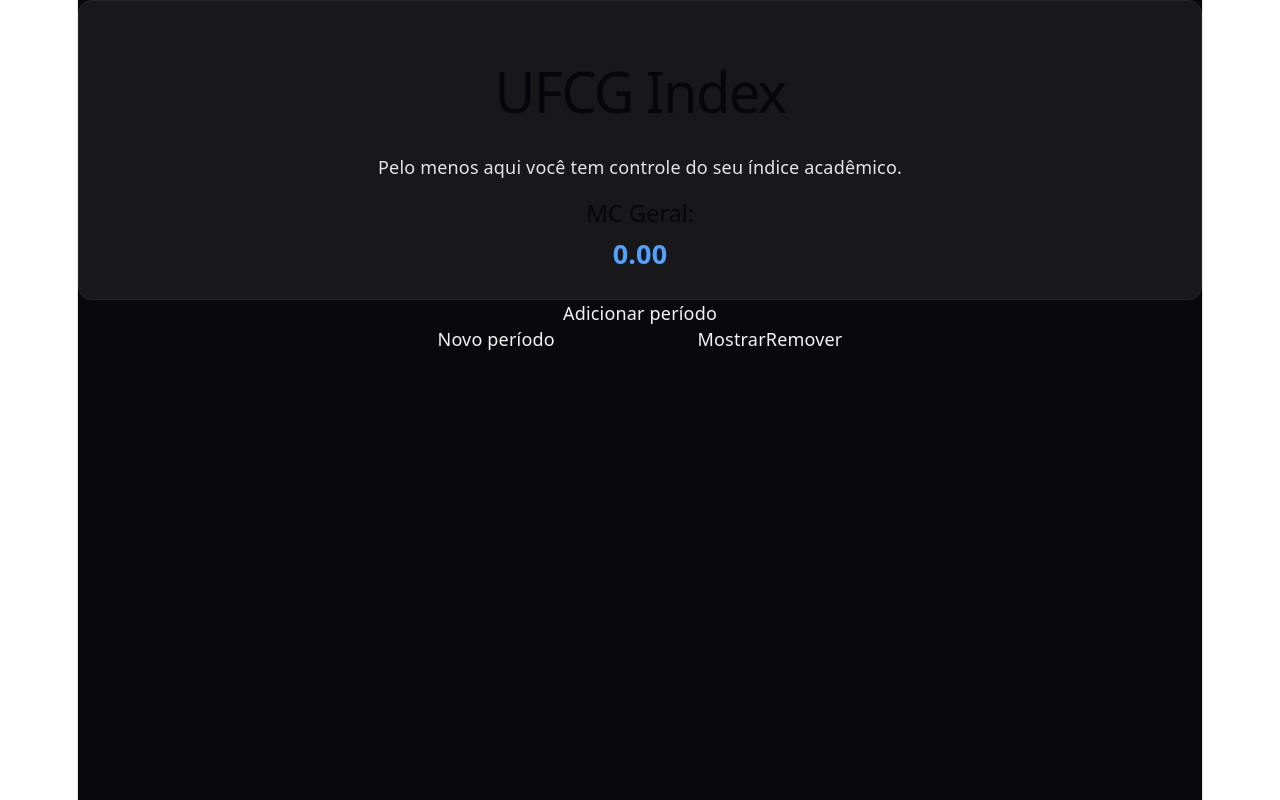
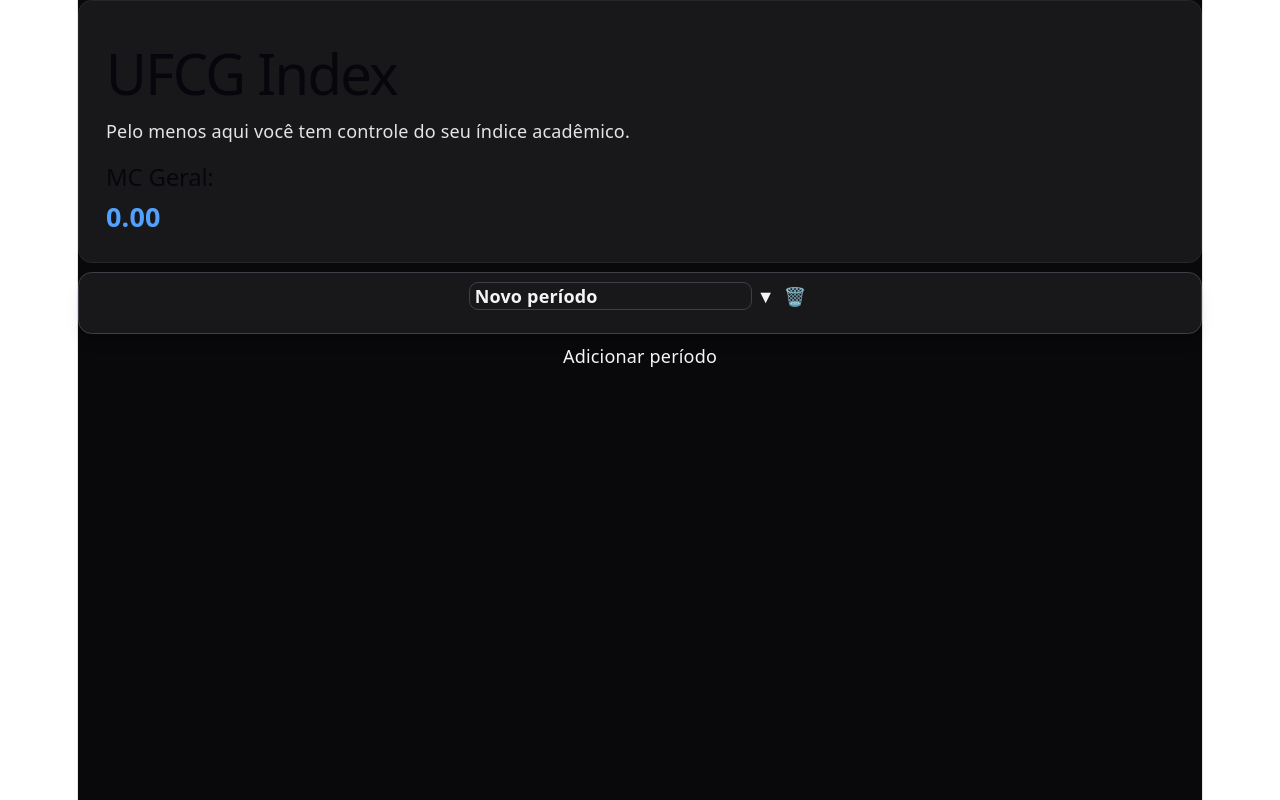
Before and after one commit to francisco-wedson/ufcg-index, a React app in the folder frontend/: page / in a window 1280 px wide. Both pictures are taken after a click on the button "Adicionar período". Built offline with nearby package versions, Linux system fonts and the light colour scheme; the HTML template or start-up script is replaced by a standard one.

Commit message:
style: redesign layout

```diff
--- a/frontend/src/App.jsx
+++ b/frontend/src/App.jsx
@@ -34,9 +34,9 @@
       setPeriods(renameSubject(periods, periodId, subjectId, newName)),
     remove: (periodId, subjectId) =>
       setPeriods(removeSubject(periods, periodId, subjectId)),
-    changeCredits: (periodId, subjectId, newCreditHours) =>
+    changeCredits: (periodId, subjectId, newCredits) =>
       setPeriods(
-        changeCreditsSubject(periods, periodId, subjectId, newCreditHours),
+        changeCreditsSubject(periods, periodId, subjectId, newCredits),
       ),
     toggleIncludeInMc: (periodId, subjectId) =>
       setPeriods(toggleIncludeInMcSubject(periods, periodId, subjectId)),
@@ -63,8 +63,8 @@
     <div className="min-h-screen bg-zinc-950 text-zinc-100">
       <main className="min-h-screen max-w-5xl mx-auto">
         <Header periods={periods} />
-        <button onClick={periodActions.add}>Adicionar período</button>
 
+        <div className="py-2 space-y-2">
           {periods.map((period) => (
             <PeriodCard
               key={period.id}
@@ -75,6 +75,10 @@
               gradeActions={gradeActions}
             />
           ))}
+        </div>
+        <div>
+          <button onClick={periodActions.add}>Adicionar período</button>
+        </div>
       </main>
     </div>
   );
--- a/frontend/src/components/Header.jsx
+++ b/frontend/src/components/Header.jsx
@@ -2,9 +2,9 @@
 
 const Header = ({ periods }) => {
   return (
-    <header className="bg-zinc-900 border border-zinc-800 rounded-xl p-6 space-y-4">
+    <header className="bg-zinc-900 border border-zinc-800 rounded-xl p-6 space-y-4 text-left">
       <div>
-        <h1 className="text-4xl font-bold">UFCG Index</h1>
+        <h1 className="text-10xl font-bold">UFCG Index</h1>
         <p className="text-base text-zinc-200">
           Pelo menos aqui você tem controle do seu índice acadêmico.
         </p>
--- a/frontend/src/components/PeriodCard.jsx
+++ b/frontend/src/components/PeriodCard.jsx
@@ -11,22 +11,28 @@
   const [isOpen, setIsOpen] = useState(false);
 
   return (
-    <div>
+    <div className="w-full bg-zinc-900 inline-block border border-zinc-700 rounded-xl shadow-lg p-2 space-y-3">
       <input
+        className=" border border-zinc-700 rounded-lg px-1 font-semibold text-zinc-100 focus:outline-none focus:ring-2 focus:ring-blue-500"
         type="text"
         value={period.name}
         onChange={(e) => onRenamePeriod(period.id, e.target.value)}
       />
       <button
-        onClick={() => {
-          isOpen ? setIsOpen(false) : setIsOpen(true);
-        }}
+        className="px-1 rounded-lg hover:bg-blue-700 transition"
+        onClick={() => setIsOpen(!isOpen)}
       >
-        Mostrar
+        {isOpen ? "▲" : "▼"}
       </button>
-      <button onClick={() => onRemovePeriod(period.id)}>Remover</button>
+      <button
+        className="px-1 rounded-lg hover:bg-red-700 transition"
+        onClick={() => onRemovePeriod(period.id)}
+      >
+        🗑️
+      </button>
       {isOpen && (
         <div>
+          <div className="flex flex-wrap gap-1">
             {period.subjects.map((subject) => (
               <SubjectCard
                 key={subject.id}
@@ -39,9 +45,15 @@
                 periodId={period.id}
               />
             ))}
-          <button onClick={() => subjectActions.add(period.id)}>
+          </div>
+          <div>
+            <button
+              className="px-1 rounded-lg border border-blue-500 hover:bg-blue-500/10 transition"
+              onClick={() => subjectActions.add(period.id)}
+            >
               Adicionar matéria
             </button>
+          </div>
         </div>
       )}
     </div>
--- a/frontend/src/components/SubjectCard.jsx
+++ b/frontend/src/components/SubjectCard.jsx
@@ -14,24 +14,33 @@
   const [isOpen, setIsOpen] = useState(false);
 
   return (
-    <div>
+    <div className="bg-zinc-800 border border-zinc-700 rounded-xl p-2 space-y-3">
+      <div className="flex items-center gap-2">
         <input
+          className="flex-1 border border-zinc-600 rounded-lg px-1 font-semibold text-zinc-100 focus:outline-none focus:ring-2 focus:ring-blue-500"
           type="text"
           value={subject.name}
-        onChange={(e) => onRenameSubject(periodId, subject.id, e.target.value)}
+          onChange={(e) =>
+            onRenameSubject(periodId, subject.id, e.target.value)
+          }
         />
         <button
-        onClick={() => {
-          isOpen ? setIsOpen(false) : setIsOpen(true);
-        }}
+          className="px-1 rounded-lg hover:bg-blue-700 transition"
+          onClick={() => setIsOpen(!isOpen)}
         >
-        Mostrar
+          {isOpen ? "▲" : "▼"}
         </button>
-      <button onClick={() => onRemoveSubject(periodId, subject.id)}>
-        Remover
+        <button
+          className="px-1 rounded-lg hover:bg-red-700 transition"
+          onClick={() => onRemoveSubject(periodId, subject.id)}
+        >
+          🗑️
         </button>
-      <input value={"Créditos"} readOnly />
+      </div>
+      <div className="flex items-center gap-4">
+        <span className="">Créditos:</span>
         <input
+          className="w-12 border border-zinc-600 rounded px-1"
           type="number"
           value={subject.credits}
           onChange={(e) =>
@@ -39,14 +48,24 @@
           }
           step="1"
         />
-      <button onClick={() => onToggleIncludeInMc(periodId, subject.id)}>
-        {subject.includeInMc ? "Remover do MC" : "Incluir no MC"}
+        <button
+          className={`w-22 rounded-lg text-sm border transition ${
+            subject.includeInMc
+              ? "bg-emerald-600 border-emerald-500 hover:bg-emerald-700"
+              : "bg-zinc-700 border-zinc-600 hover:bg-zinc-600"
+          }`}
+          onClick={() => onToggleIncludeInMc(periodId, subject.id)}
+        >
+          {subject.includeInMc ? "Entra no MC" : "Fora do MC"}
         </button>
+      </div>
       {isOpen && (
         <div>
-          <input value={""} readOnly />
-          <input value={"Nota"} readOnly />
-          <input value={"Peso"} readOnly />
+          <div className="grid grid-cols-3 text-sm font-medium text-zinc-400">
+            <span>Nome</span>
+            <span>Nota</span>
+            <span>Peso</span>
+          </div>
           {subject.grades.map((grade) => (
             <GradeCard
               grade={grade}
@@ -59,14 +78,19 @@
             />
           ))}
           <div>
-            <button onClick={() => gradeActions.add(periodId, subject.id)}>
-              +
+            <button
+              className="rounded-lg hover:bg-blue-500/20 transition"
+              onClick={() => gradeActions.add(periodId, subject.id)}
+            >
+              + Adicionar nota
             </button>
           </div>
-          <p style={{ fontSize: "0.8rem" }}>
-            Média {subject.name}:{" "}
+          <div className="flex justify-center items-center gap-1">
+            <span className="text-sm">Média</span>
+            <p className="rounded-lg px-1 font-bold">
               {calculeSubjectAverage(subject.grades).toFixed(1)}
             </p>
+          </div>
         </div>
       )}
     </div>
```
Lines whose indentation alone changed are shown as unchanged.
